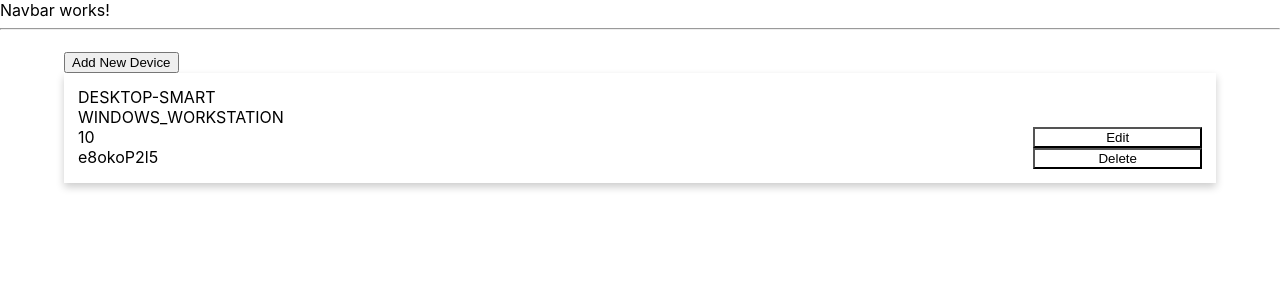
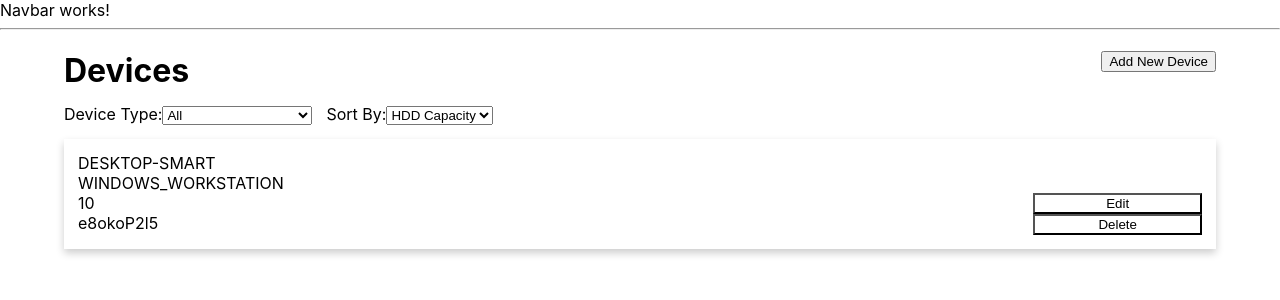
Before and after one commit to OscarDHdz/devices-clientapp, a React (Create React App) app: page / in a window 1280 px wide. Shown: the top 300 px of the page. Built offline with nearby package versions, Linux system fonts and the light colour scheme.

Commit message:
Set initial Devices Toolbar view

```diff
--- /dev/null
+++ b/src/components/devices/DeviceList.css
@@ -0,0 +1,7 @@
+.deviceListToolbar {
+  padding: 14px 0px;
+}
+.deviceListToolbar div {
+  display: inline-block;
+  margin-right: 14px;
+}
--- a/src/components/devices/DevicesList.js
+++ b/src/components/devices/DevicesList.js
@@ -1,5 +1,6 @@
 import React, { Fragment, useState } from 'react';
 import Device from './Device';
+import './DeviceList.css';
 
 const dummyDevice = {
   "id": "e8okoP2l5",
@@ -7,6 +8,18 @@ const dummyDevice = {
   "type": "WINDOWS_WORKSTATION",
   "hdd_capacity": "10"
 };
+
+const filterOptions = [
+  { value: '', display: 'All' },
+  { value: 'WINDOWS_WORKSTATION', display: 'Windows Workstation' },
+  { value: 'MAC', display: 'Mac' },
+  { value: 'WINDOWS_SERVER', display: 'Windows Server' }
+];
+
+const sortOptions = [
+  { value: 'hdd_capacity', display: 'HDD Capacity' },
+  { value: 'system_name', display: 'System Name' }
+]
 
 const DevicesList = () => {
 
@@ -22,6 +35,26 @@ const DevicesList = () => {
   }
   return (
     <Fragment>
+      <div className="deviceListToolbar">
+        <div className="deviceListFilterField">
+          <label>Device Type:</label>
+          <select>
+            {
+              filterOptions.map(opt => (<option value={opt.value}>{opt.display}</option>))
+            }
+          </select>
+        </div>
+        <div className="deviceListSortByField">
+
+          <label>Sort By:</label>
+          <select>
+            {
+              sortOptions.map(opt => (<option value={opt.value}>{opt.display}</option>))
+            }
+          </select>
+
+        </div>
+      </div>
       {
         devices.map(deviceData => (
           <Device
--- a/src/components/devices/DevicesPage.js
+++ b/src/components/devices/DevicesPage.js
@@ -4,8 +4,10 @@ import DevicesList from './DevicesList';
 const DevicesPage = ( ) => {
   return (
     <Fragment>
-
-      <button>Add New Device</button>
+      <div>
+        <button style={{float: 'right'}}>Add New Device</button>
+        <h1>Devices</h1>
+      </div>
       <DevicesList></DevicesList>
 
     </Fragment>
--- a/src/index.css
+++ b/src/index.css
@@ -12,3 +12,8 @@ body {
   margin-left: 5%;
   margin-right: 5%;
 }
+
+
+h1, h2, h3, h4, h5, h6 {
+  margin: 0;
+}
```
